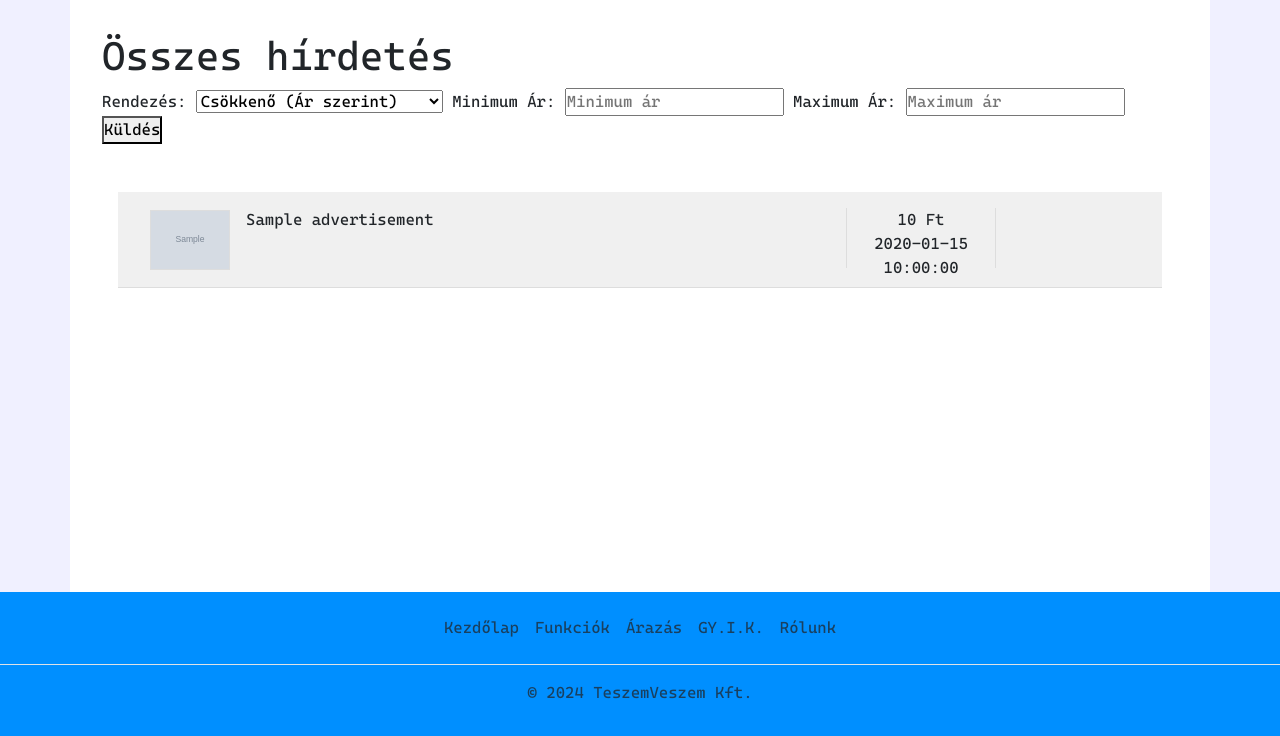
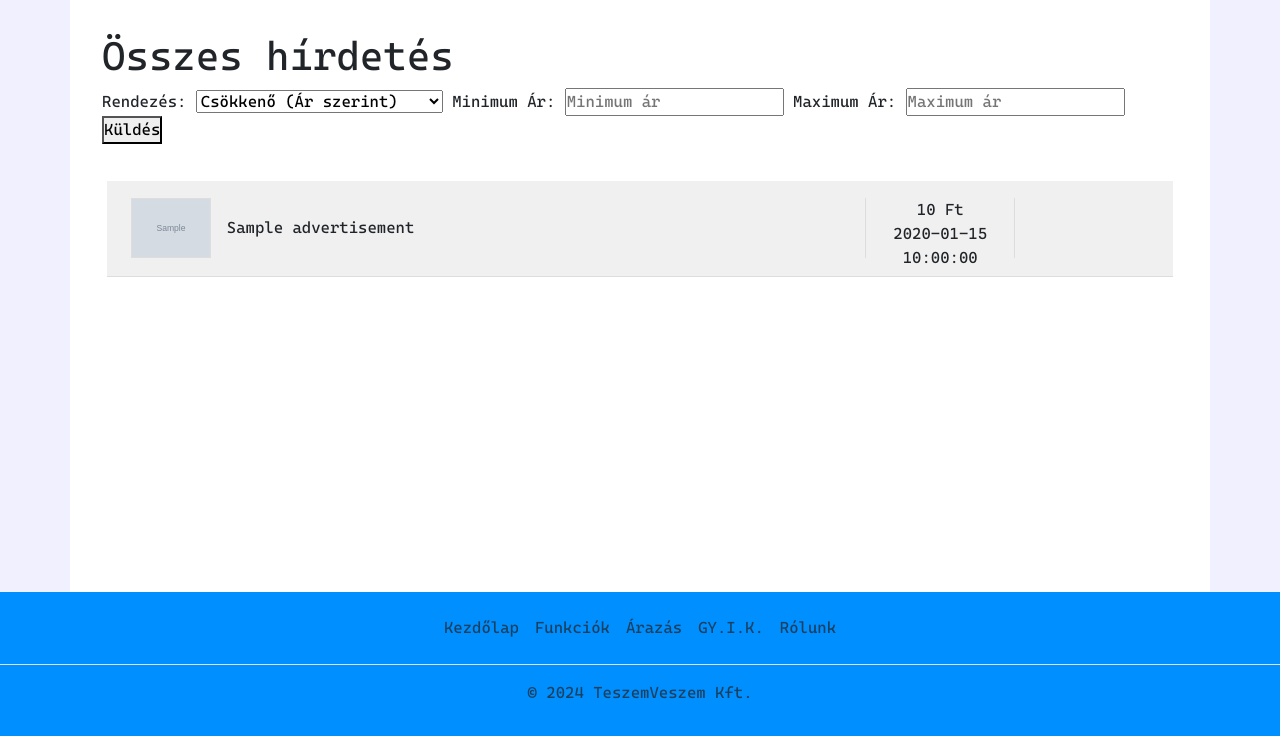
Before and after one commit to AAdam98/TeszemVeszem, a Flask app: page /hirdetes/osszes in a window 1280 px wide. Shown: the part 64-800 px from the top of the page. Run offline with Flask 3, Linux system fonts and the light colour scheme; tables that the repository leaves empty hold one stand-in row (values such as "Sample post"); grey boxes marked "Sample" are stand-in pictures.

Commit message:
hibajavítás

```diff
--- a/website/static/style.css
+++ b/website/static/style.css
@@ -125,8 +125,8 @@ footer {
 .hirdetesCard {
     background-color: #f0f0f0;
     border-bottom: solid 1px #ddd;
-    padding: 1rem;
-    margin: 1rem;
+    padding: 0.5rem;
+    margin: 0.3rem;
     flex-wrap: wrap;
     overflow: hidden;
     min-height: 6rem;
@@ -134,13 +134,14 @@ footer {
     display: flex;
     flex-direction: row;
     justify-content: space-between;
-    align-items: flex-start;
+    align-items: center;
     flex-wrap: nowrap;
 }
 
 .hirdetesText{
     margin-right: auto;
     padding: 0 1rem;
+
 }
 
 .hirdetesImage {
```
